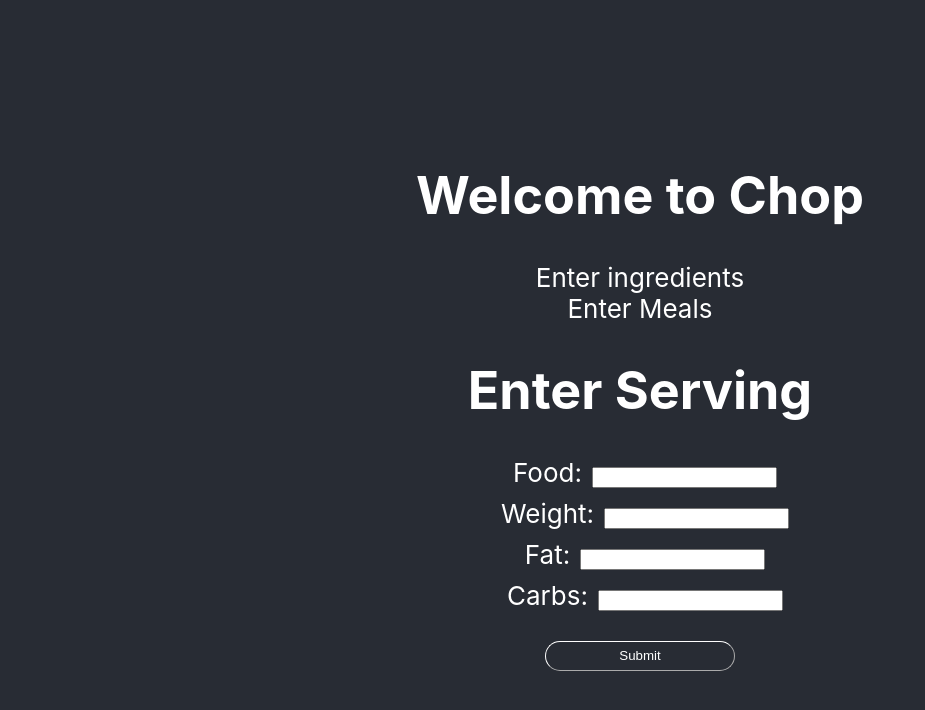
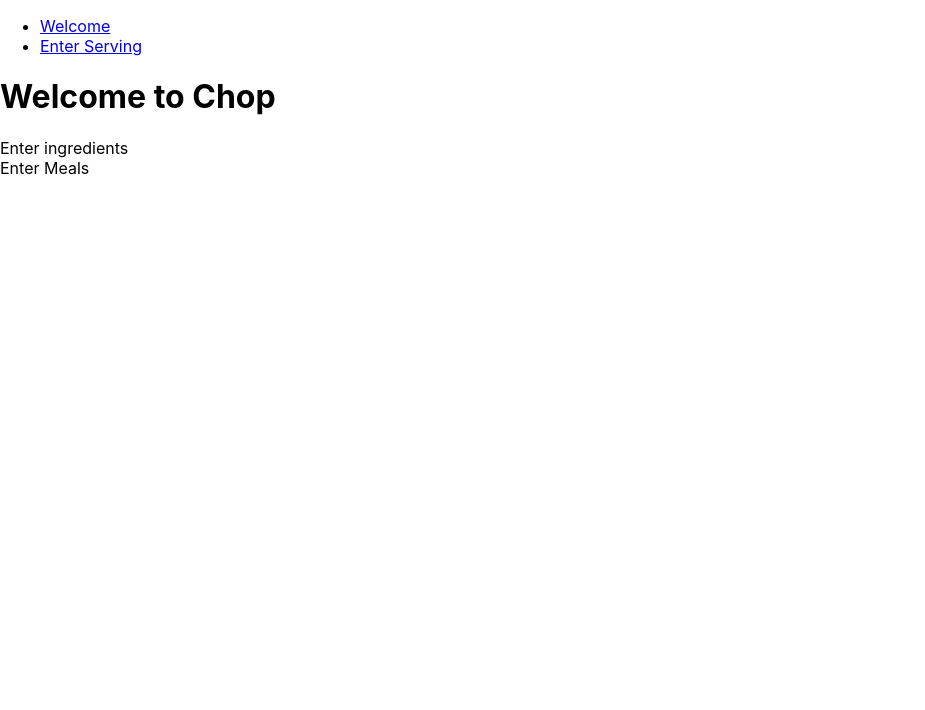
Before and after one commit to MKahacker/mj-food-tracker, a React (Create React App) app: page / in a window 1280 px wide. Shown: the top 710 px of the page, without its empty margins (0-925 px from the left). Built offline with nearby package versions, Linux system fonts and the light colour scheme; the HTML template or start-up script is replaced by a standard one.

Commit message:
adding navigation

```diff
--- a/package.json
+++ b/package.json
@@ -12,6 +12,7 @@
     "react": "^16.10.2",
     "react-dom": "^16.10.2",
     "react-router": "^5.1.2",
+    "react-router-dom": "^5.1.2",
     "typescript": "3.6.3"
   },
   "scripts": {
@@ -36,6 +37,7 @@
     ]
   },
   "devDependencies": {
+    "@types/react-router-dom": "^5.1.0",
     "react-scripts": "^3.2.0"
   }
 }
--- a/src/App.tsx
+++ b/src/App.tsx
@@ -2,15 +2,37 @@
 import './App.css';
 import ServingForm from './serving-form';
 import WelcomePage from './welcome-page';
+import {
+  BrowserRouter as Router,
+  Route,
+  Link,
+  RouteComponentProps
+} from "react-router-dom";
 
 const App: React.FC = () => {
   return (
-    <div className="App">
-      <header className="App-header">
-        <WelcomePage />
-        <ServingForm/>
-      </header>
-    </div>
+    <Router>
+      <div>
+        <nav>
+          <ul>
+            <li>
+              <Link to="/">Welcome</Link>
+            </li>
+            <li>
+              <Link to="/serving">Enter Serving</Link>
+            </li>
+          </ul>
+        </nav>
+        <Route path="/" exact component={WelcomePage} />
+        <Route path="/serving" exact component={ServingForm}/>
+      </div>
+    </Router>
+    // <div className="App">
+    //   <header className="App-header">
+    //     <WelcomePage />
+    //     <ServingForm/>
+    //   </header>
+    // </div>
   );
 }
 
```
